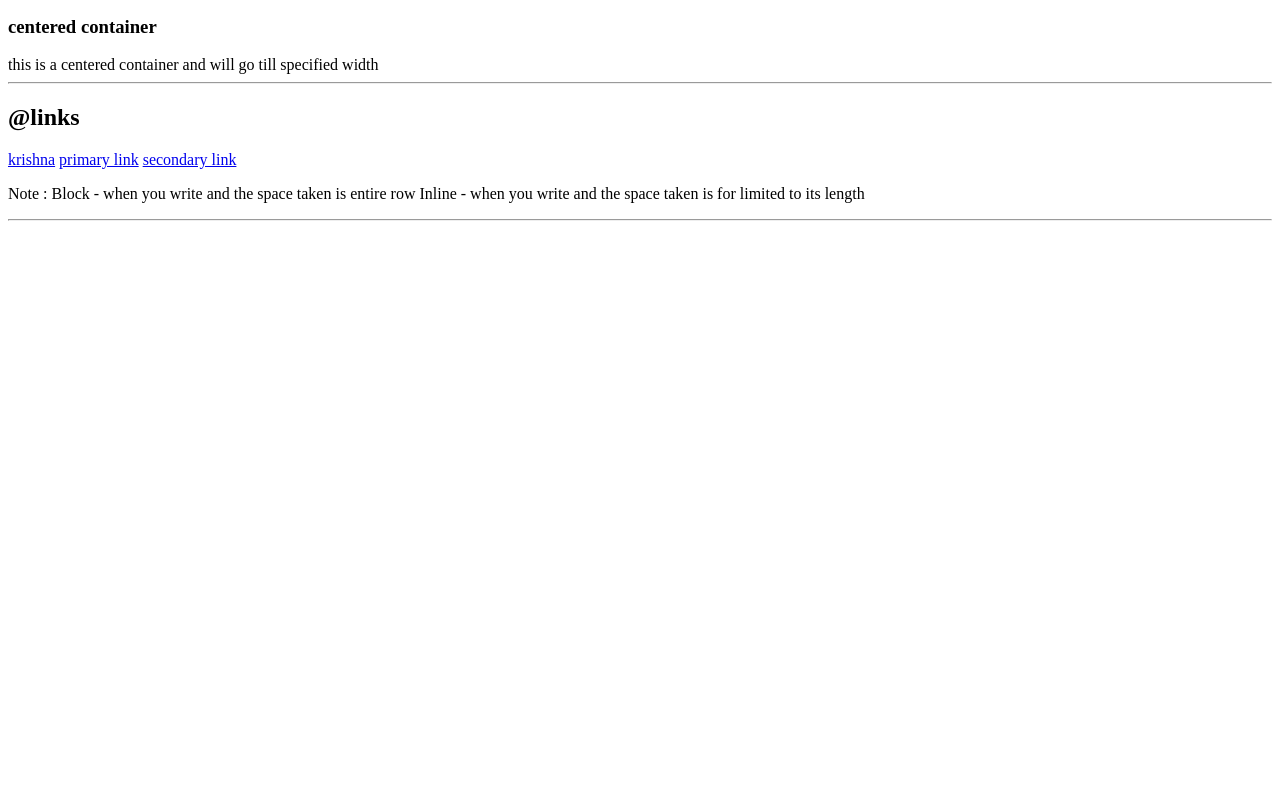
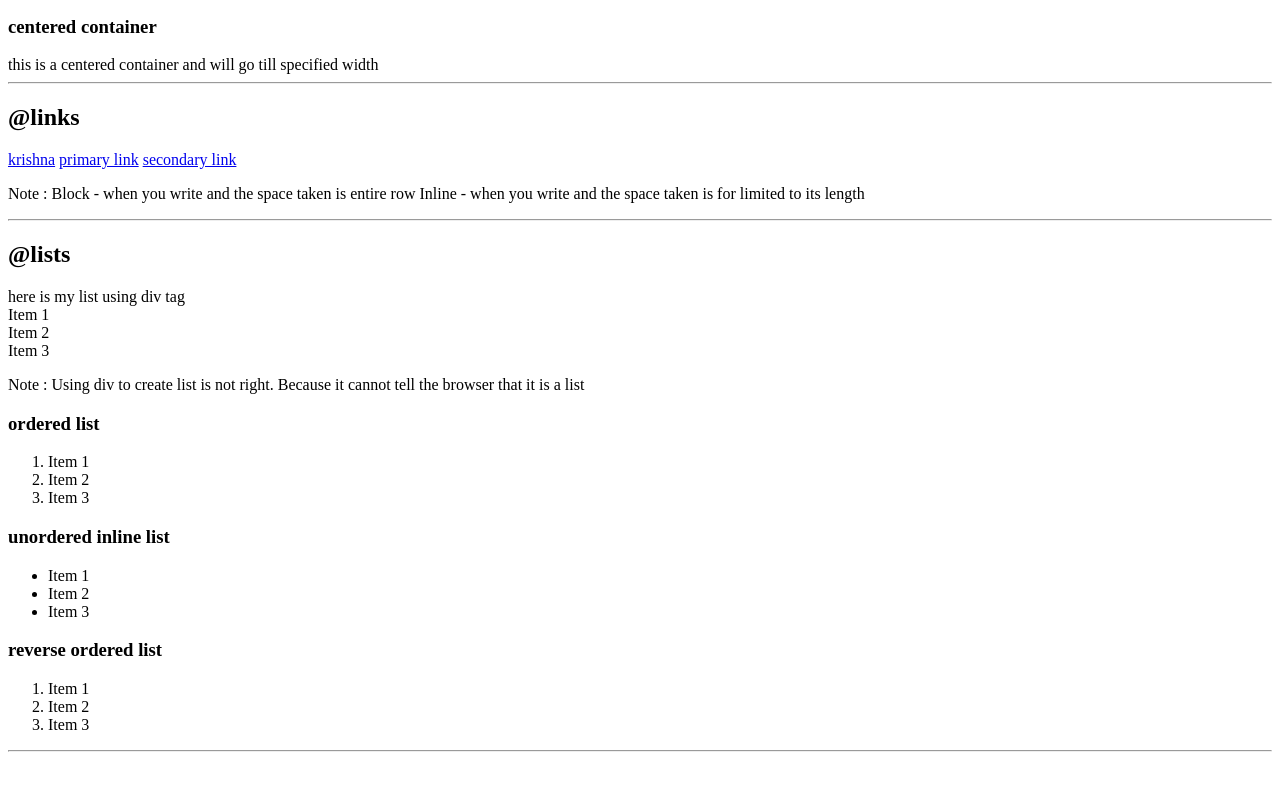
Before and after one commit to krishnamahadev/lesson_3_live, a plain HTML site: page index.html in a window 1280 px wide. Shown: the part 559-1350 px from the top of the page. Before the commit the page ends 800 px from the top, so only its background shows below. Drawn offline with Linux system fonts and the light colour scheme.

Commit message:
docs : included containers
container ; links ; fluid ; centered; llists

```diff
--- a/index.html
+++ b/index.html
@@ -51,6 +51,43 @@
 
    <hr>
 
+<h2>@lists</h2>
+
+<div>here is my list using div tag
+    <div>Item 1</div>
+    <div>Item 2</div>
+    <div>Item 3</div>
+</div>
+
+<p>Note : Using div to create list is not right. Because it cannot tell the browser that it is a list</p>
+
+<h3>ordered list</h3>
+<ol>
+    <li>Item 1</li>
+    <li>Item 2</li>
+    <li>Item 3</li>
+
+</ol>
+
+<h3>unordered inline list</h3>
+<ul>
+<li>Item 1</li>
+<li>Item 2</li>
+<li>Item 3</li>
+</ul>
+
+<h3>reverse ordered list</h3>
+<ol>
+    <li>Item 1</li>
+    <li>Item 2</li>
+    <li>Item 3</li>
+</ol>
+
+
+<hr>
+
+
+<div style="height: 30vh;"></div>
 
 </body>
 </html>
```
